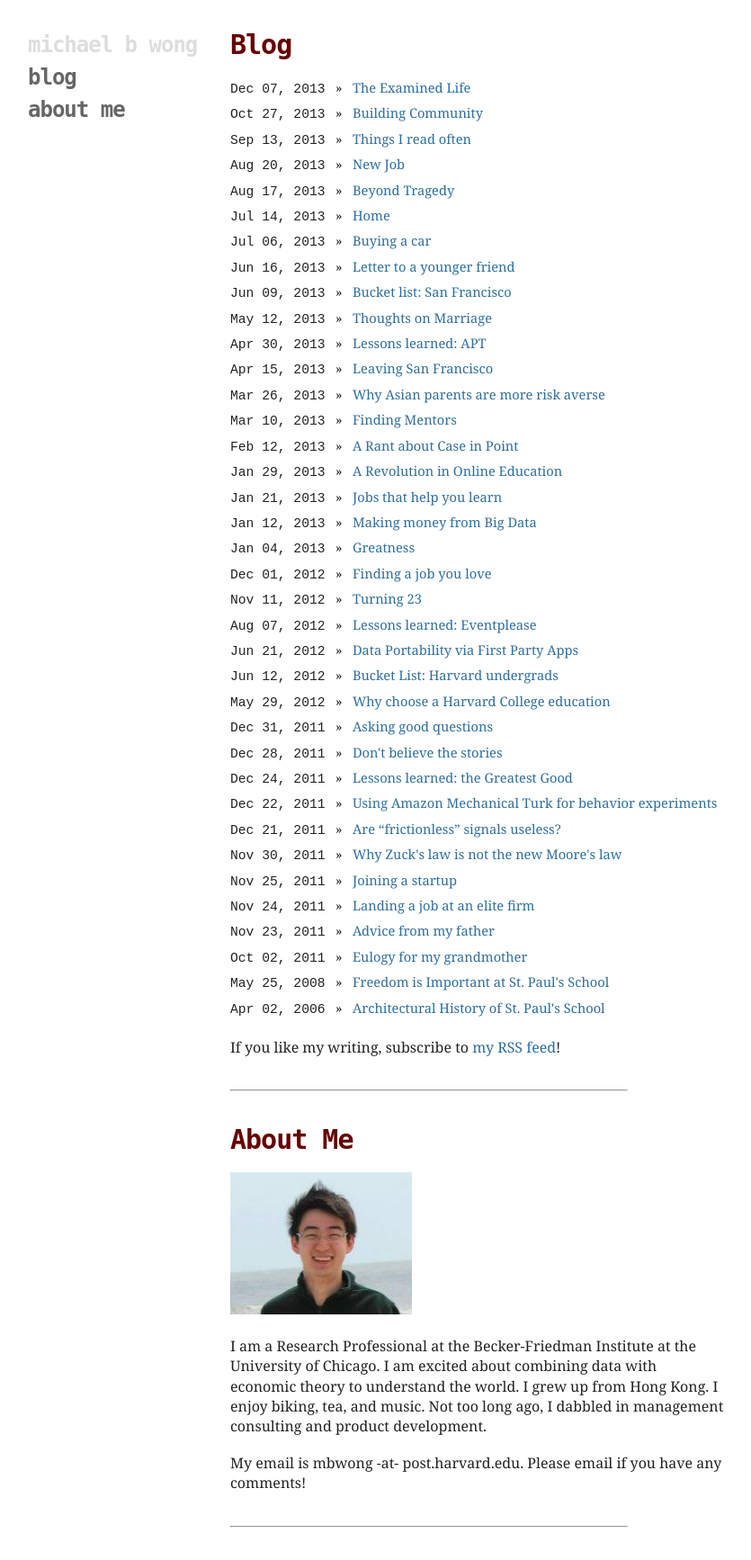
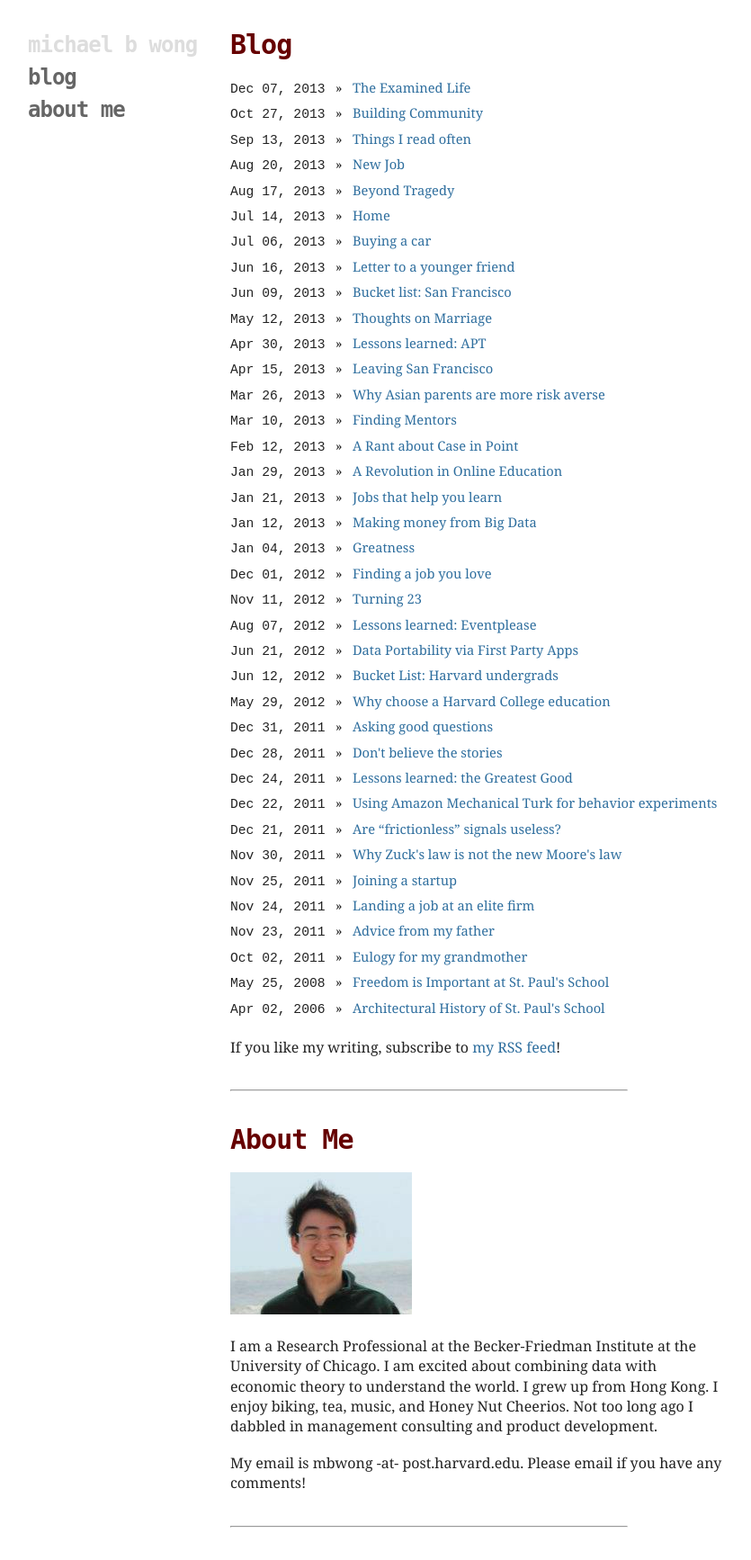
Before and after one commit to mbwong/mbwong.github.com, a Jekyll site: the page built from index.html, in a window 1280 px wide. Shown: the whole page at 90% size, without its empty margins (94-929 px from the left). Built offline with Jekyll 4.4.1, drawn with Linux system fonts in a browser that asks for light colours.

Commit message:
Update index.html

```diff
--- a/index.html
+++ b/index.html
@@ -24,7 +24,7 @@ layout: default
 
 <p><img src="/mugshot.png"/></p>
 
-<p>I am a Research Professional at the Becker-Friedman Institute at the University of Chicago. I am excited about combining data with economic theory to understand the world. I grew up from Hong Kong. I enjoy biking, tea, and music. Not too long ago, I dabbled in management consulting and product development.
+<p>I am a Research Professional at the Becker-Friedman Institute at the University of Chicago. I am excited about combining data with economic theory to understand the world. I grew up from Hong Kong. I enjoy biking, tea, music, and Honey Nut Cheerios. Not too long ago I dabbled in management consulting and product development.
 
 <p>My email is mbwong -at- post.harvard.edu. Please email if you have any comments!
 
```
